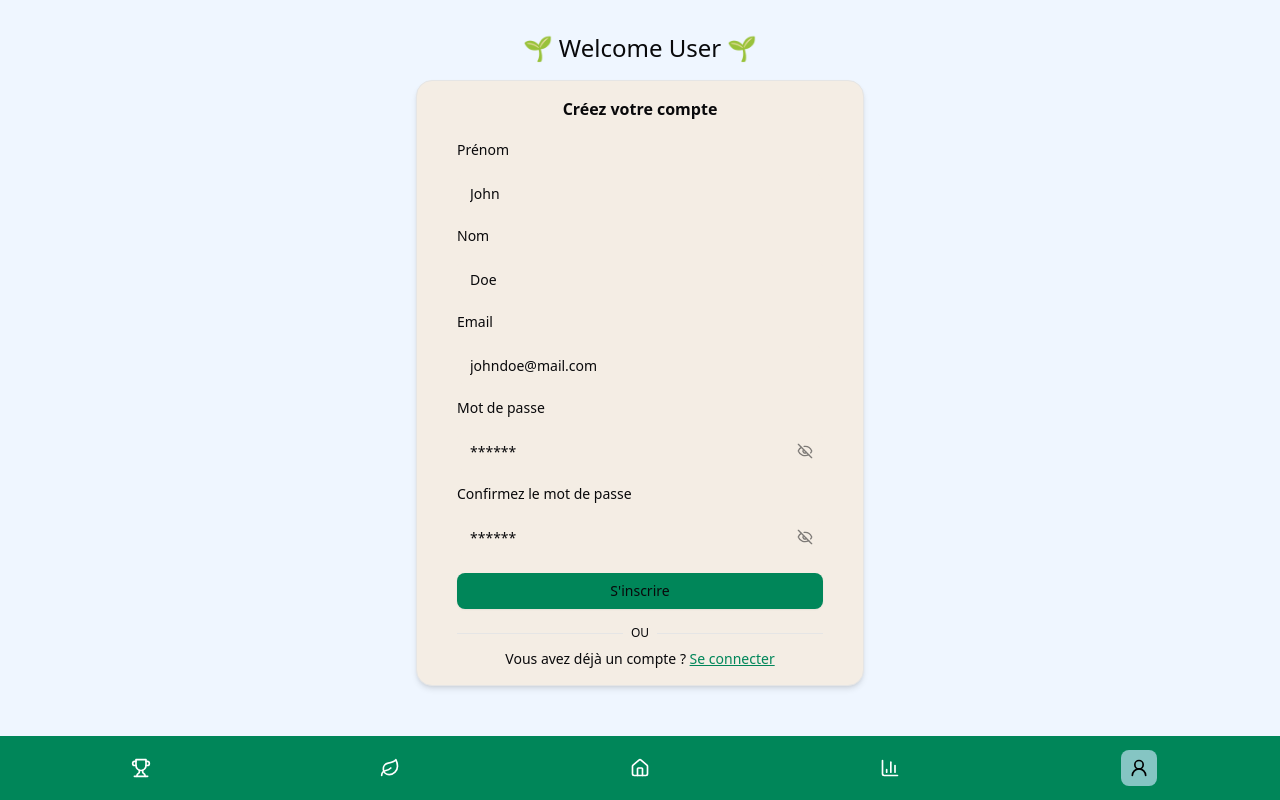
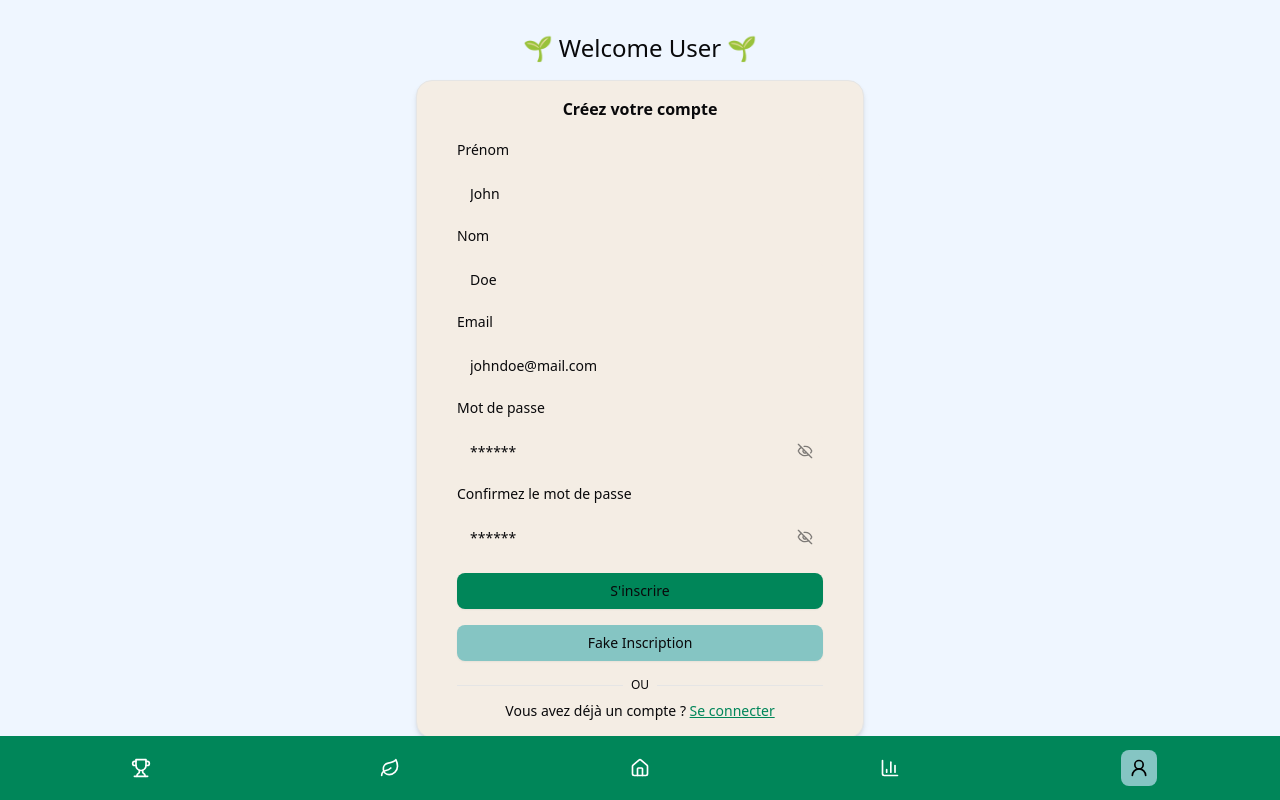
Before and after one commit to WildCodeSchool/2024-09-wns-jaune-ecochallenges, a React (Vite) app in the folder frontend/: page /user in a window 1280 px wide. Built offline with nearby package versions, Linux system fonts and the light colour scheme.

Commit message:
WIP: udapdate code to include fake signup & login

```diff
--- a/frontend/src/components/forms/auth/Signup.tsx
+++ b/frontend/src/components/forms/auth/Signup.tsx
@@ -11,14 +11,20 @@ import {
   FormMessage,
 } from '@/components/ui';
 import { useRegisterForm } from '@/hooks/auth/useRegisterForm';
+import { useNavigate } from 'react-router-dom';
 import {
   SignUpUserInput,
   useSignUpMutation,
 } from '@/lib/graphql/generated/graphql-types';
 
-export const Signup = () => {
+type SignupProps = {
+  onToggleForm?: () => void;
+};
+
+export const Signup = ({ onToggleForm }: SignupProps) => {
   const form = useRegisterForm();
   const [signUpMutation] = useSignUpMutation();
+  const navigate = useNavigate();
 
   const onSubmit = async (values: RegisterFormValues) => {
     try {
@@ -29,12 +35,35 @@ export const Signup = () => {
         hashedPassword: values.password,
       };
 
-      //TODO a voir ce qu'on fait avec le store ici ???
       const data = await signUpMutation({
         variables: { data: formatedData },
       });
+
+      navigate('/');
     } catch (error) {
       console.error('Form submission error:', error);
+    }
+  };
+
+  // Fausse inscription
+  const handleFakeSignup = () => {
+    const fakeData: RegisterFormValues = {
+      firstname: 'John',
+      lastname: 'Doe',
+      email: 'johndoe@mail.com',
+      password: 'Hello123+',
+      confirmPassword: 'Hello123+',
+    };
+
+    form.setValue('firstname', fakeData.firstname);
+    form.setValue('lastname', fakeData.lastname);
+    form.setValue('email', fakeData.email);
+    form.setValue('password', fakeData.password);
+    form.setValue('confirmPassword', fakeData.confirmPassword);
+
+    // 👉 Bascule vers le formulaire de login sans redirection ni mutation
+    if (onToggleForm) {
+      onToggleForm();
     }
   };
 
@@ -151,6 +180,15 @@ export const Signup = () => {
           <Button type="submit" className="w-full">
             S'inscrire
           </Button>
+
+          <Button
+            type="button"
+            onClick={handleFakeSignup}
+            variant="secondary"
+            className="w-full"
+          >
+            Fake Inscription
+          </Button>
         </div>
       </form>
     </Form>
--- a/frontend/src/pages/User.tsx
+++ b/frontend/src/pages/User.tsx
@@ -31,7 +31,8 @@ export const User = () => {
           variant={isLoginMode ? 'login' : 'signup'}
           onToggleForm={toggleForm}
         >
-          {isLoginMode ? <Login /> : <Signup />}
+          {isLoginMode ? <Login /> : <Signup onToggleForm={toggleForm} />}
+          {/* {isLoginMode ? <Login /> : <Signup />} */}
         </FormCard>
       )}
 
```
Also changed, not shown: 1 other file (tests, documents, lock files or other folders).
